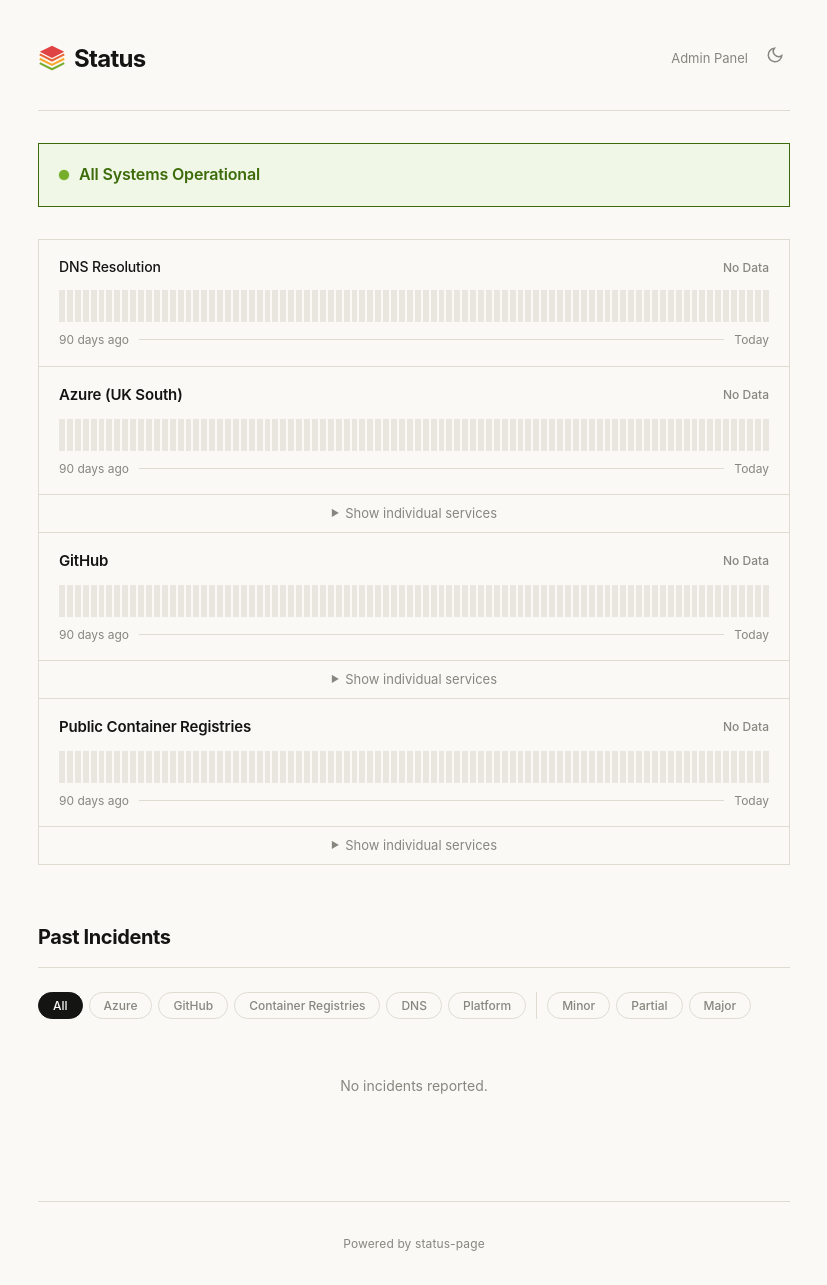
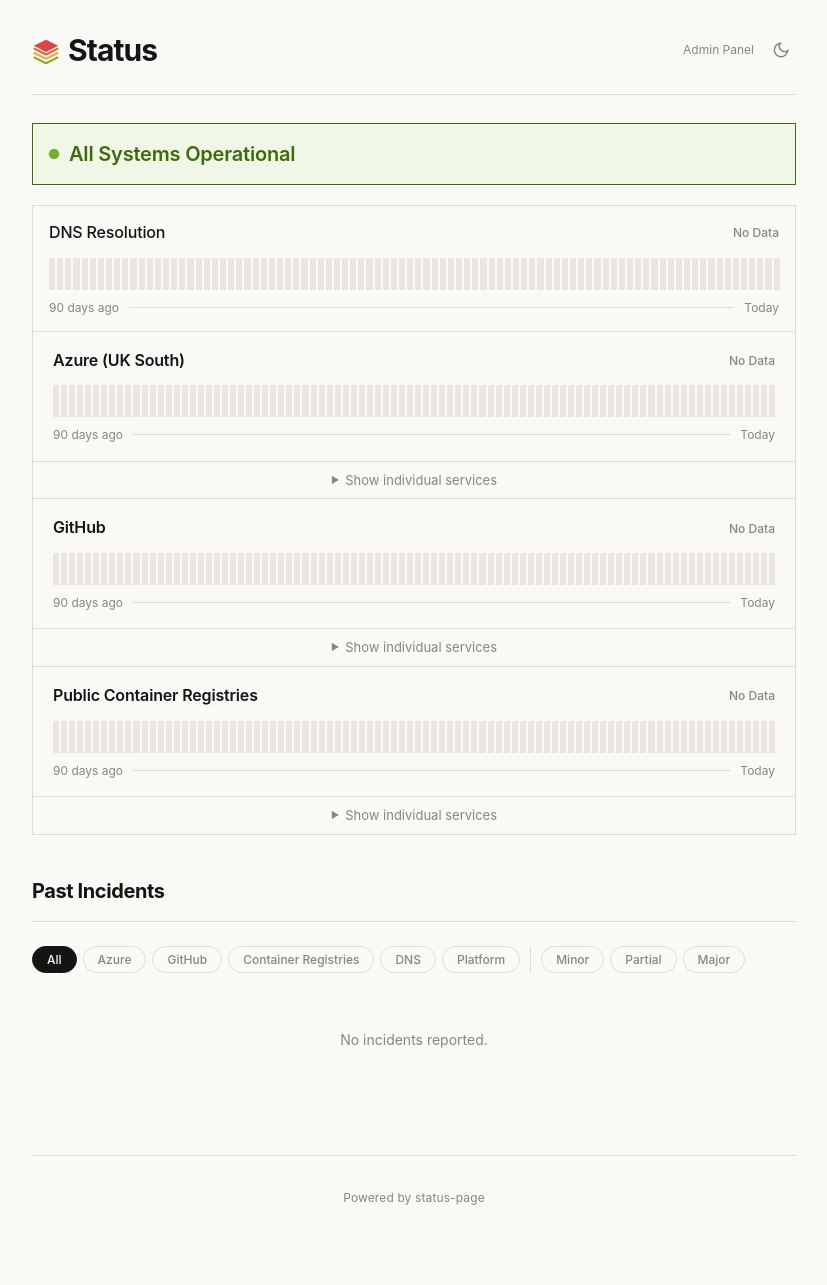
Before and after one commit to MurasatoNaoya/status-page, a Flask app: page / in a window 1280 px wide. Shown: the whole page, without its empty margins (226-1053 px from the left). After the commit the page ends 1205 px from the top, so only its background shows below. Run offline with Flask 3, Linux system fonts and the light colour scheme; data that the repository does not hold is empty; parts of the project's set-up code (start-up, migrations or seed data) failed here and were passed over.

Commit message:
Use SVG asset in README header and tighten status page layout

```diff
--- a/status_page/static/style.css
+++ b/status_page/static/style.css
@@ -64,19 +64,19 @@
 .container {
     max-width: 800px;
     margin: 0 auto;
-    padding: 0 24px;
+    padding: 0 18px;
 }
 
 /* Header */
 .header-row {
     display: flex;
     justify-content: space-between;
-    align-items: flex-start;
+    align-items: center;
     gap: 12px;
 }
 
 header {
-    padding: 40px 0 32px;
+    padding: 26px 0 20px;
     border-bottom: 1px solid var(--border);
 }
 
@@ -87,11 +87,9 @@
 }
 
 .admin-link {
-    font-size: 13px;
+    font-size: 12px;
     color: var(--text-secondary);
     text-decoration: none;
-    position: relative;
-    top: 3px;
 }
 .admin-link:hover { color: var(--text); }
 
@@ -119,7 +117,7 @@
 [data-theme="dark"] .icon-moon { display: none; }
 
 header h1 {
-    font-size: 24px;
+    font-size: 30px;
     font-weight: 700;
     letter-spacing: -0.03em;
 }
@@ -152,10 +150,10 @@
 
 /* Overall status banner */
 .overall-status {
-    margin: 32px 0;
-    padding: 18px 20px;
+    margin: 28px 0 20px;
+    padding: 14px 16px;
     border-radius: 0;
-    font-size: 16px;
+    font-size: 20px;
     font-weight: 600;
     display: flex;
     align-items: center;
@@ -279,7 +277,7 @@
 
 .service {
     background: var(--card-bg);
-    padding: 16px 20px;
+    padding: 14px 16px;
 }
 
 .service-header {
@@ -290,13 +288,13 @@
 }
 
 .service-name {
-    font-size: 14px;
+    font-size: 16px;
     font-weight: 500;
     letter-spacing: -0.01em;
 }
 
 .group-service .service-name {
-    font-size: 15px;
+    font-size: 16px;
     font-weight: 600;
 }
 
@@ -304,7 +302,7 @@
     display: flex;
     align-items: center;
     gap: 12px;
-    font-size: 13px;
+    font-size: 12px;
     color: var(--text-secondary);
 }
 
@@ -486,7 +484,7 @@
 /* All services wrapper — flush continuous block */
 .all-services {
     border: 1px solid var(--border);
-    margin-top: 32px;
+    margin-top: 18px;
 }
 
 .all-services > .services {
@@ -572,7 +570,7 @@
 
 /* Incidents section */
 .incidents-section {
-    margin-top: 56px;
+    margin-top: 40px;
     padding-bottom: 64px;
 }
 
```
Also changed, not shown: README.md, status_page/static/favicon.svg (added).
